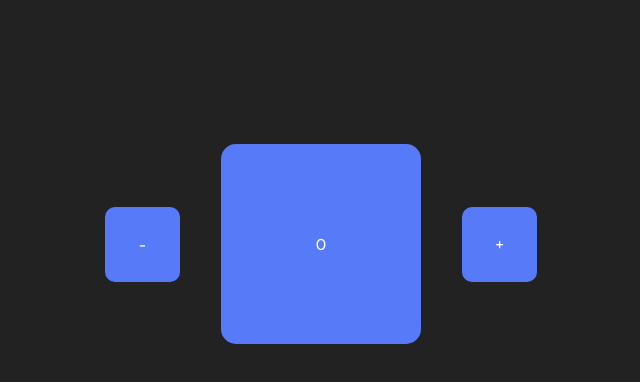
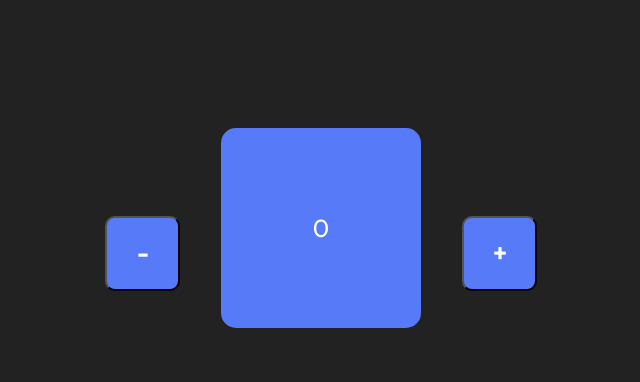
Before and after one commit to diogorochembach/Contador-JS, a plain HTML site: page index.html in a window 1280 px wide. Shown: the part 162-544 px from the top of the page, without its empty margins (319-959 px from the left). Drawn offline with Linux system fonts and the light colour scheme.

Commit message:
Ajuste no estilo do comtainer

```diff
--- a/index.html
+++ b/index.html
@@ -16,9 +16,9 @@
   <body>
     <h1>Contador JS</h1>
     <div id="container">
-      <div id="button-subtracao">-</div>
+      <button id="button-subtracao">-</button>
       <div id="contador-principal">0</div>
-      <div id="button-soma">+</div>
+      <button id="button-soma">+</button>
     </div>
   </body>
 </html>
--- a/style.css
+++ b/style.css
@@ -9,7 +9,7 @@
 
 h1{
     text-align: center;
-    margin-top: 66px;
+    margin-top: 100px;
 }
 
 #container{
@@ -27,6 +27,8 @@ h1{
     align-items: center;
     justify-content: center;
     border-radius: 10px;
+    font-weight: 700;
+    font-size: 25px;
 }
 
 #contador-principal{
@@ -37,7 +39,8 @@ h1{
     height: 200px;
     background-color: #577AF8;
     border-radius: 15px;
-    margin: 200px 41px 200px 41px;
+    margin: 150px 41px 200px 41px;
+    font-size: 25px;
 }
 
 #button-soma{
@@ -48,4 +51,6 @@ h1{
     height: 75px;
     background-color: #577AF8;
     border-radius: 10px;
+    font-weight: 700;
+    font-size: 25px;
 }
```
